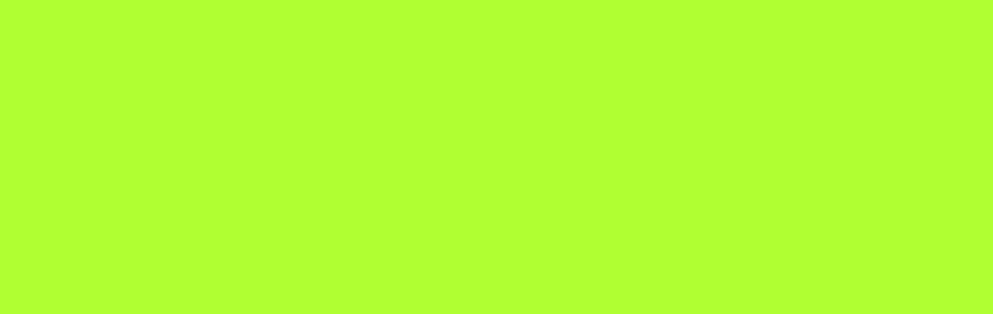
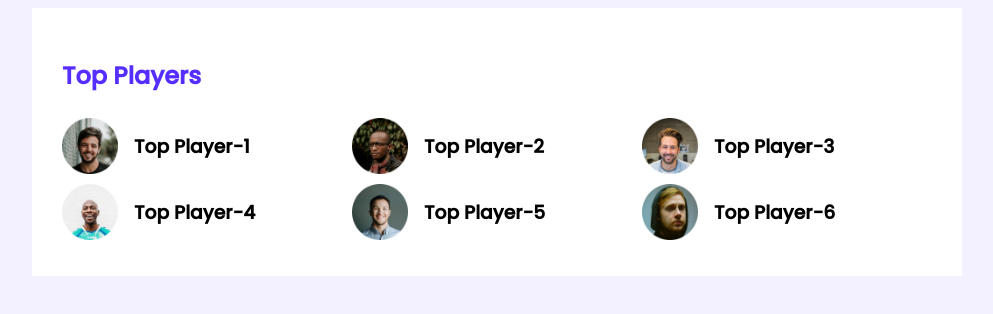
Before and after one commit to FahimFaysal2077/leader-board-fahim-css3, a plain HTML site: page index.html in a window 1280 px wide. Shown: the whole page, without its empty margins (143-1136 px from the left). Drawn offline with Linux system fonts and the light colour scheme.

Commit message:
top player and top blogs section only top player added

```diff
--- a/index.html
+++ b/index.html
@@ -8,5 +8,44 @@
     <!-- stylesheet -->
     <link rel="stylesheet" href="styles/style.css" />
   </head>
-  <body></body>
+  <body>
+    <!-- header start -->
+    <header></header>
+    <!-- header end -->
+    <main>
+      <!-- top player & top blogs -->
+      <section class="container">
+        <div class="top-players">
+          <h2 class="section-title">Top Players</h2>
+          <div class="players">
+            <!-- .player*6>img[src="images/players/player-$.png"]+h3{Top Player-$} -->
+            <div class="player">
+              <img src="images/players/player-1.png" alt="" />
+              <h3 class="player-name">Top Player-1</h3>
+            </div>
+            <div class="player">
+              <img src="images/players/player-2.png" alt="" />
+              <h3 class="player-name">Top Player-2</h3>
+            </div>
+            <div class="player">
+              <img src="images/players/player-3.png" alt="" />
+              <h3 class="player-name">Top Player-3</h3>
+            </div>
+            <div class="player">
+              <img src="images/players/player-4.png" alt="" />
+              <h3 class="player-name">Top Player-4</h3>
+            </div>
+            <div class="player">
+              <img src="images/players/player-5.png" alt="" />
+              <h3 class="player-name">Top Player-5</h3>
+            </div>
+            <div class="player">
+              <img src="images/players/player-6.png" alt="" />
+              <h3 class="player-name">Top Player-6</h3>
+            </div>
+          </div>
+        </div>
+      </section>
+    </main>
+  </body>
 </html>
--- a/styles/style.css
+++ b/styles/style.css
@@ -1,3 +1,38 @@
+/* fonts */
+@import url("https://fonts.googleapis.com/css2?family=Inter&family=Lato&family=Lobster&family=Open+Sans&family=Poppins:wght@400;500&family=Work+Sans&display=swap");
+
+/*  common or utilities styles */
+main {
+  display: flex;
+  justify-content: center;
+}
 body {
-  background-color: greenyellow;
+  font-family: "Poppins", sans-serif;
+  background-color: #f3f1ff;
 }
+.container {
+  background-color: #ffffff;
+  width: 870px;
+  padding: 30px;
+}
+/* top player styles */
+.section-title {
+  font-size: 24px;
+  color: #562eff;
+}
+.players {
+  display: grid;
+  grid-template-columns: repeat(3, 1fr);
+  /* grid-template-columns: 1fr 1fr 1fr; */
+}
+.player {
+  display: flex;
+  align-items: center;
+}
+.player img {
+  width: 56px;
+  height: 56px;
+}
+.player-name {
+  margin-left: 16px;
+}
```
